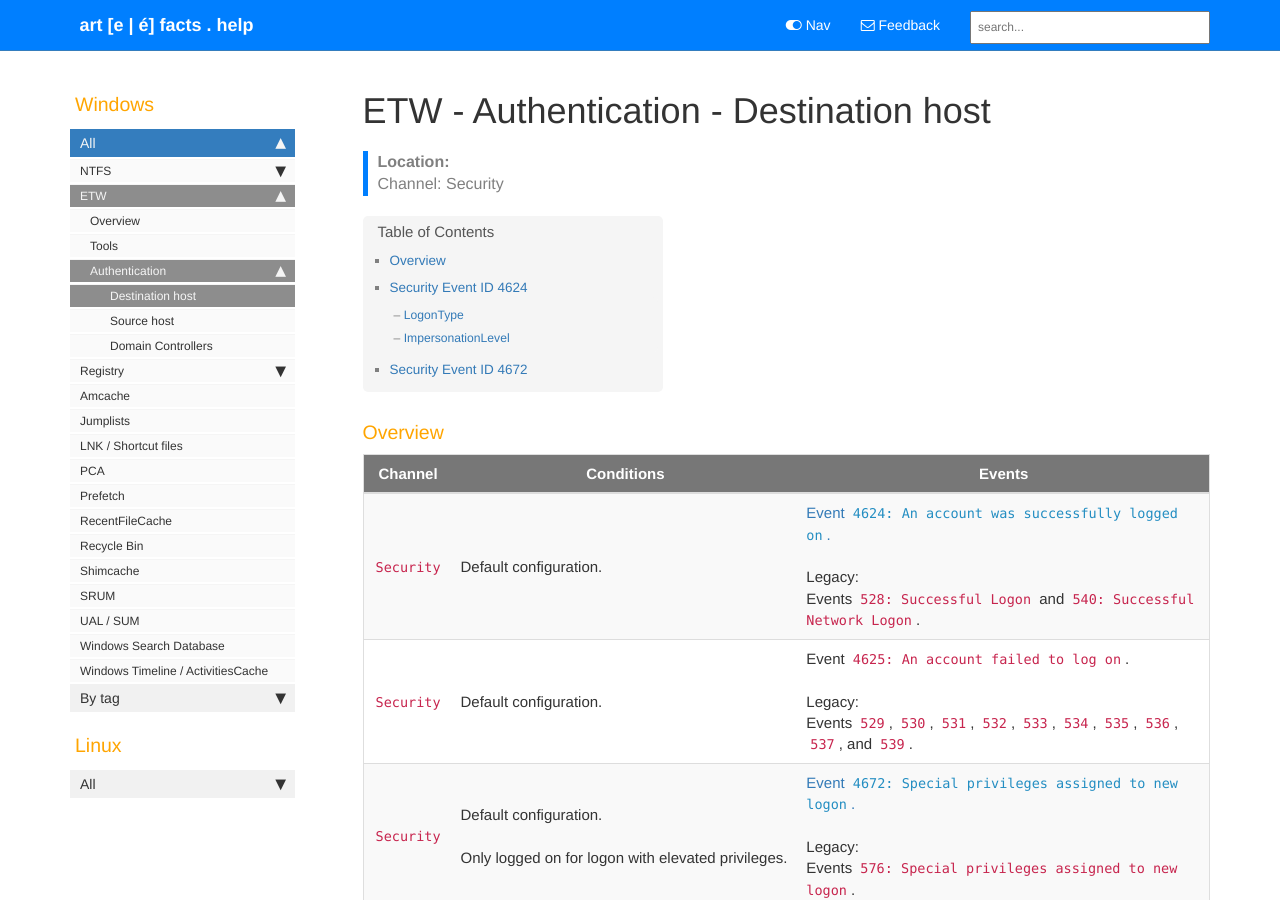
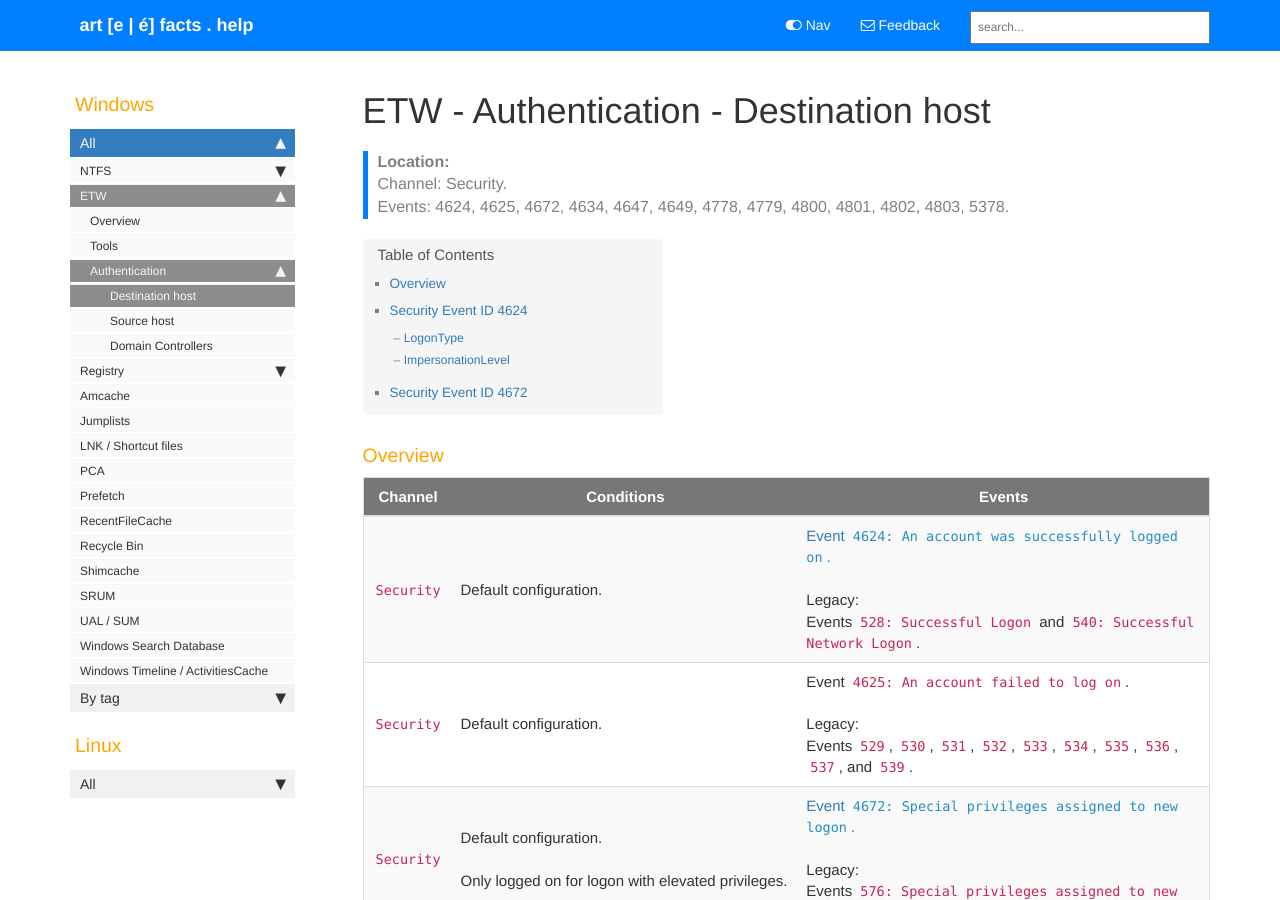
Before and after one commit to Qazeer/artefacts.help, a Jekyll site: the page built from pages/windows/etw_authentication_dst_host.md, in a window 1280 px wide and 900 px high. Built offline with Jekyll 4.4.1, drawn with Linux system fonts in a browser that asks for light colours; our own code applies the rules of GitHub Pages for plain Markdown files; comment, search, counter and statistics services are not loaded.

Commit message:
[Artefacts] ETW - Add location for authentication (src, dst, dc) events

```diff
--- a/pages/windows/etw_authentication_dst_host.md
+++ b/pages/windows/etw_authentication_dst_host.md
@@ -6,7 +6,7 @@ tags:
   - windows_etw
   - windows_lateral_movement
   - windows_lateral_movement_dst
-location: 'Channel: Security'
+location: 'Channel: Security.\nEvents: 4624, 4625, 4672, 4634, 4647, 4649, 4778, 4779, 4800, 4801, 4802, 4803, 5378.'
 last_updated: 2024-01-02
 sidebar: sidebar
 permalink: windows_etw_authentication_dst_host.html
```
Also changed, not shown: pages/windows/etw_authentication_dc_host.md (+2 -1 lines), pages/windows/etw_authentication_src_host.md (+1 -1 lines).
